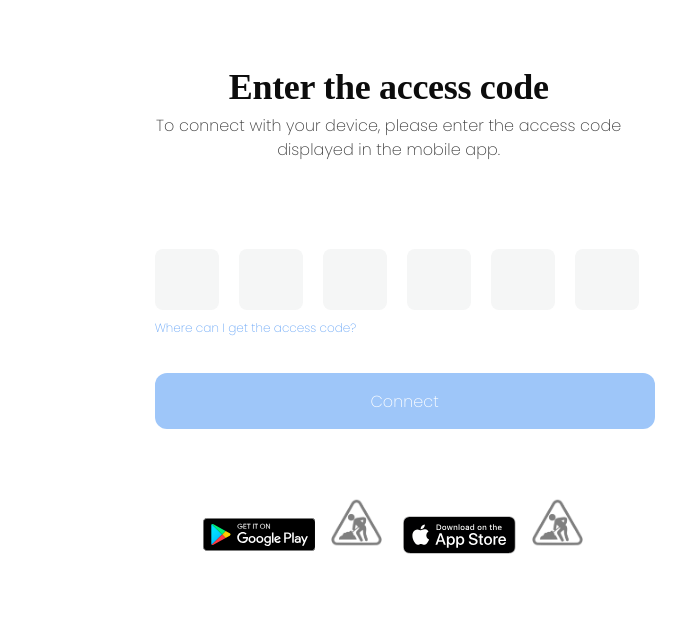
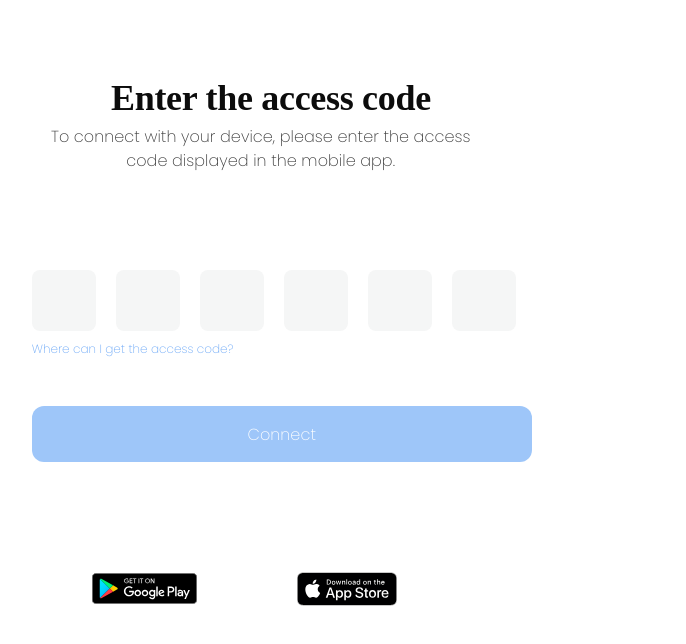
Before and after one commit to dudziema/Cloud-On-Mobile, a Vue app: page / in a window 1024 px wide. Shown: the top 644 px of the page, without its empty margins (173-859 px from the left). Built offline with nearby package versions, Linux system fonts and the light colour scheme; no server answers; a web font is replaced by a local one.

Commit message:
removed in progress button and spacing corrected

```diff
--- a/src/components/Passcode.vue
+++ b/src/components/Passcode.vue
@@ -69,9 +69,7 @@
 
     <div class="stores">
       <br />
-      <Playstore class="google-button" /><img :src="image" /><Appstore
-        class="appstore-button"
-      /><img :src="image" />
+      <Playstore class="google-button" /><Appstore class="appstore-button" />
     </div>
   </div>
 </template>
@@ -79,7 +77,6 @@
 <script>
 import Appstore from "./Appstore.vue";
 import Playstore from "./Playstore.vue";
-import InProgress from "@/assets/images/inprogress.png";
 
 export default {
   components: {
@@ -88,7 +85,6 @@ export default {
   },
   data() {
     return {
-      image: InProgress,
       isComplete: false,
     };
   },
@@ -222,11 +218,11 @@ export default {
   .appstore-button {
     grid-column: 10/10;
     width: 20vw;
-    margin-left: 10vw;
+    margin-left: 20vw;
   }
   .google-button {
     grid-column: 4/5;
-    margin-left: 3rem;
+    margin-left: 20vw;
     width: 20vw;
   }
   img {
@@ -251,6 +247,7 @@ export default {
     grid-column: 3 /9;
     text-align: center;
     font-size: 16px;
+    margin-right: 5vw;
   }
   .passcode-inputs {
     margin-top: 1vw;
@@ -292,25 +289,26 @@ export default {
     width: 444px;
   }
   .stores {
-    grid-column: 3/10;
+    grid-column: 3/8;
     align-self: end;
-
-    margin-left: 2vw;
+    margin-left: 5vw;
+    margin-top: 4vw;
   }
   .appstore-button {
-    grid-column: 10/10;
-    width: 10vw;
-    margin-left: 5vw;
+    grid-column: 6/10;
+    width: 100px;
+    margin-left: 50px;
   }
   .google-button {
     grid-column: 4/6;
-    margin-left: 0rem;
-    width: 10vw;
+    margin-left: 2vw;
+    width: 105px;
+    margin-left: 20px;
   }
   img {
-    width: 5vw;
-    height: 5vw;
-    padding-left: 1rem;
+    width: 30px;
+
+    padding-left: 0.25rem;
     opacity: 0.5;
     padding-bottom: 1rem;
   }
@@ -328,6 +326,7 @@ export default {
     grid-column: 3 /9;
     text-align: center;
     font-size: 16px;
+        margin-right: 5vw;
   }
   .passcode-inputs {
     margin-top: 1vw;
@@ -371,45 +370,48 @@ export default {
   .stores {
     grid-column: 3/9;
     align-self: end;
-
     margin-left: 2vw;
+    margin-top: 4vw;
   }
   .appstore-button {
     grid-column: 6/10;
-    width: 10vw;
-    margin-left: 3vw;
+    width: 100px;
+    margin-left: 100px;
   }
   .google-button {
     grid-column: 4/6;
-    margin-left: 0rem;
-    width: 10vw;
+    margin-left: 2vw;
+    width: 105px;
+    margin-left: 60px;
   }
   img {
-    width: 5vw;
-    height: 5vw;
-    padding-left: 1rem;
+    width: 30px;
+
+    padding-left: 0.25rem;
     opacity: 0.5;
     padding-bottom: 1rem;
   }
 }
 @media screen and (min-width: 992px) and (max-width: 1200px) {
   .enter {
-    grid-column: 4 / 9;
+    grid-column: 3 / 8;
     font-size: 36px;
     align-self: end;
-
     text-align: center;
+    justify-content: center;
+    display: flex;
+    margin-right: 3vw;
   }
   .instruction {
     align-items: center;
-    grid-column: 4 /9;
+    grid-column: 3 /8;
     text-align: center;
     font-size: 16px;
+    margin-right: 5vw;
   }
   .passcode-inputs {
     margin-top: 1vw;
-    grid-column: 4 /12;
-    margin-left: 2vw;
+    grid-column: 3 /12;
     width: 600px;
     align-items: center;
   }
@@ -431,13 +433,12 @@ export default {
     margin-right: 0vw;
   }
   .info {
-    grid-column: 4 / 10;
+    grid-column: 3 / 9;
   }
   .button-position {
-    grid-column: 4 / 9;
+    grid-column: 3 / 8;
     align-self: end;
     margin-top: 3vw;
-    margin-left: 2vw;
   }
   .button {
     width: 500px;
@@ -446,25 +447,25 @@ export default {
     width: 500px;
   }
   .stores {
-    grid-column: 4/9;
+    grid-column: 3/8;
     align-self: end;
 
-    margin-left: 2vw;
+    margin-top: 4vw;
   }
   .appstore-button {
-    grid-column: 10/10;
-    width: 11vw;
-    margin-left: 2vw;
+    grid-column: 6/10;
+    width: 100px;
+    margin-left: 100px;
   }
   .google-button {
-    grid-column: 4/5;
-    margin-left: 3rem;
-    width: 11vw;
+    grid-column: 4/6;
+    margin-left: 60px;
+    width: 105px;
   }
   img {
-    width: 5vw;
-    height: 5vw;
-    padding-left: 1rem;
+    width: 30px;
+
+    padding-left: 0.25rem;
     opacity: 0.5;
     padding-bottom: 1rem;
   }
@@ -519,25 +520,16 @@ export default {
   .stores {
     grid-column: 3/9;
     align-self: end;
-
-    margin-left: 2vw;
   }
   .appstore-button {
     grid-column: 6/10;
-    width: 7vw;
-    margin-left: 3vw;
+    width: 100px;
+    margin-left: 140px;
   }
   .google-button {
     grid-column: 4/6;
-    margin-left: 0rem;
-    width: 7vw;
-  }
-  img {
-    width: 2vw;
-    height: 2vw;
-    padding-left: 1rem;
-    opacity: 0.5;
-    padding-bottom: 1rem;
+    width: 110px;
+    margin-left: 3vw;
   }
 }
 
@@ -565,7 +557,7 @@ export default {
 .instruction {
   /* To connect with your device, please enter the access code displayed in the mobile app. */
 
-  margin-right: auto;
+
   /* Body/16/Regular */
   font-family: Poppins;
   font-style: normal;
```
